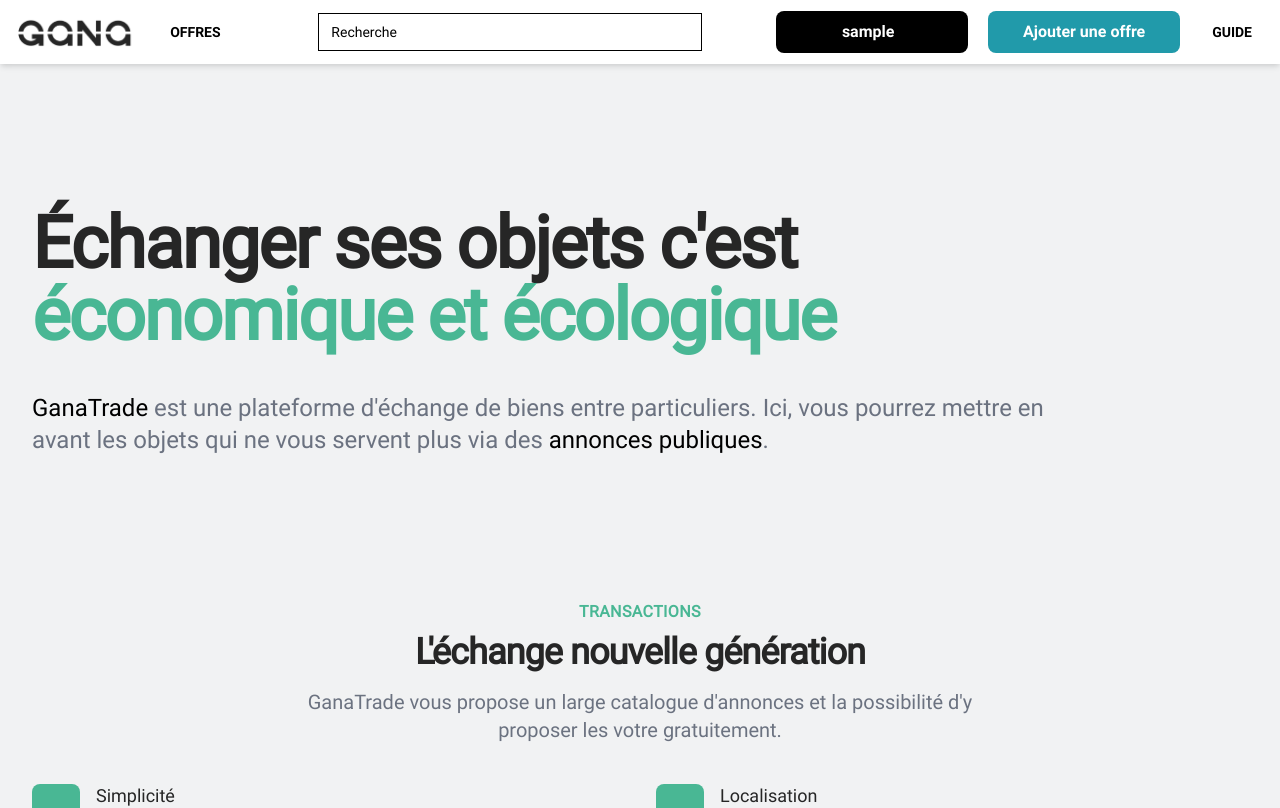
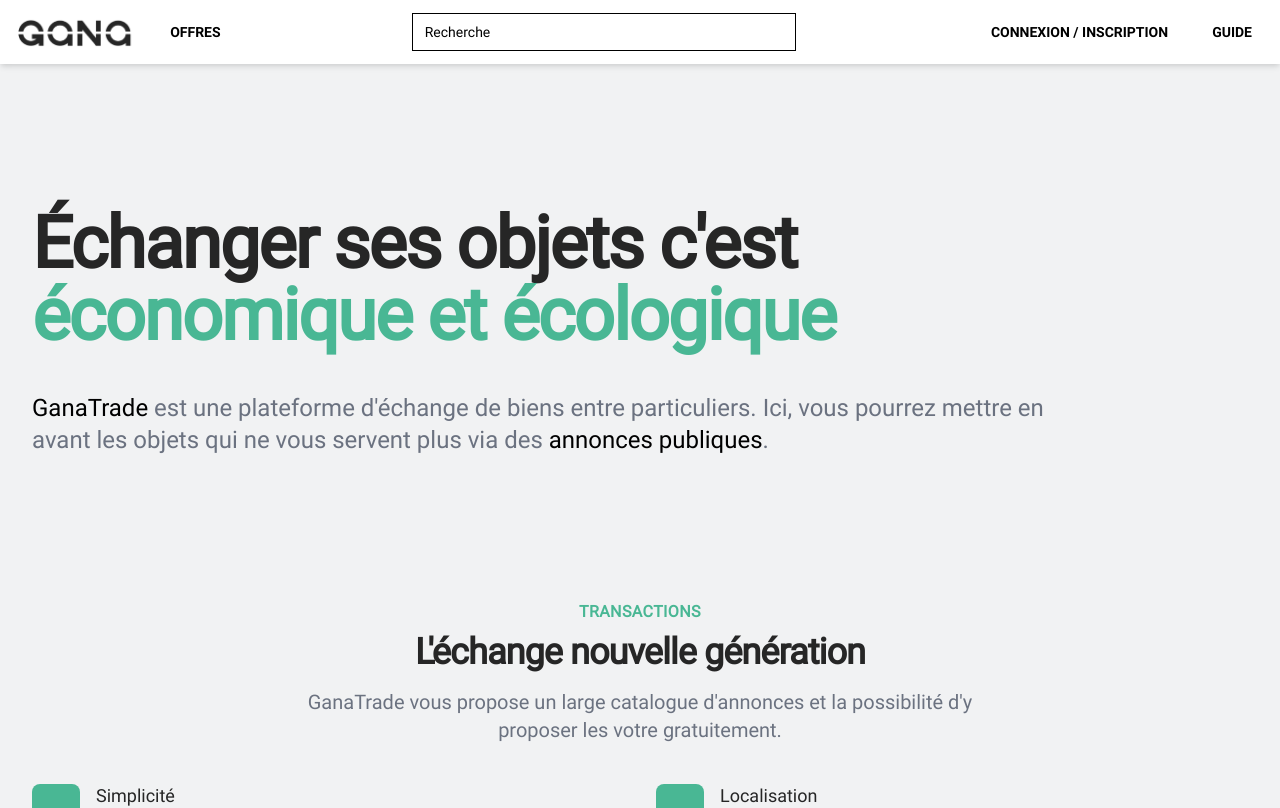
Before and after one commit to neerfix/Ganatrade-www, a React (Create React App) app: page / in a window 1280 px wide. Shown: the top 808 px of the page. Built offline with nearby package versions, Linux system fonts and the light colour scheme; no server answers; sample sign-in values are in the browser's storage.

Commit message:
fix (navbar) : user actions

```diff
--- a/src/common/Navbar.js
+++ b/src/common/Navbar.js
@@ -68,7 +68,7 @@
 								</div>
 							</div>*/}
 							<div className="relative flex items-center">
-								{props.sign.user ?
+								{props.sign.loggedIn ?
 									<div className="relative flex items-center">
 										<div className="relative inline-block text-left">
 											<Menu>
```
